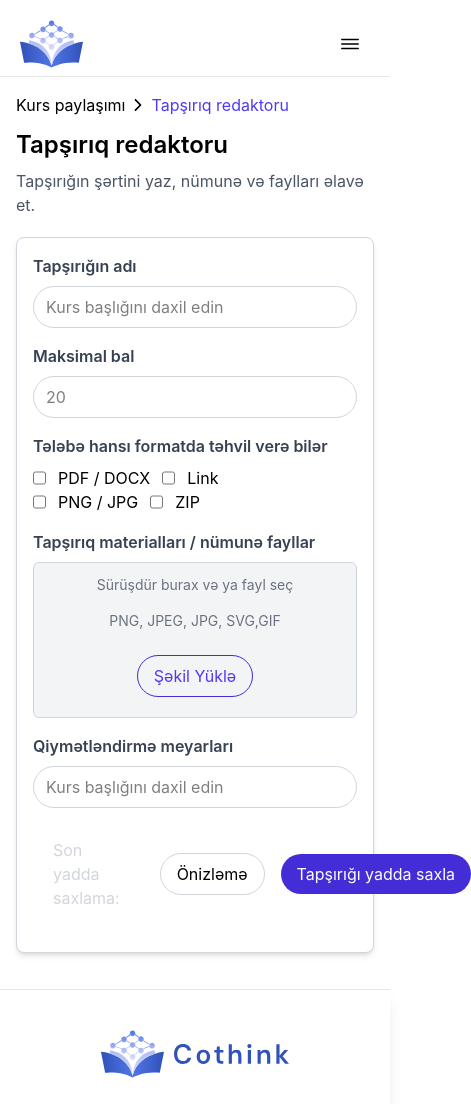
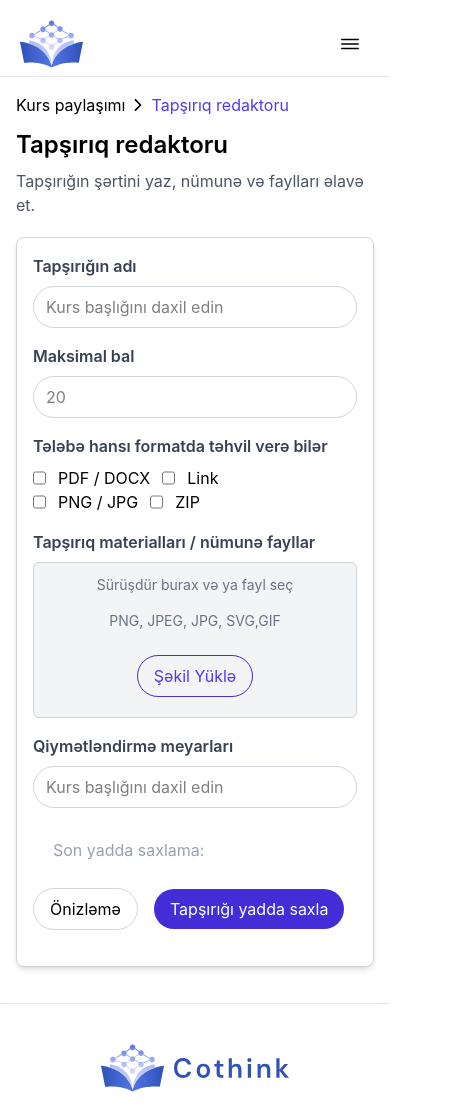
Before and after one commit to cothinkaz/cothink, a React (Vite) app: page /courses/share/exercise in a window 390 px wide. Shown: the top 1104 px of the page, 471 px wide, since content can reach past the window. Built offline with nearby package versions, Linux system fonts and the light colour scheme.

Commit message:
'updated'

```diff
--- a/src/components/CourseExercise.jsx
+++ b/src/components/CourseExercise.jsx
@@ -66,14 +66,13 @@ const CourseExercise =()=>{
                     <label htmlFor="courseTitle" className="block text-gray-700 font-semibold mb-2">Qiymətləndirmə meyarları</label>
                     <input type="text" id="courseTitle" className="w-full border border-gray-300 rounded-full p-2 pl-3 focus:outline-none focus:ring-2 focus:ring-blue-500" placeholder="Kurs başlığını daxil edin" value={courseTitle} onChange={(e) => setCourseTitle(e.target.value)} />
                 </div>
-               <div className='flex items-center justify-between mt-6 mb-5 gap-5'>
+               <div className='md:flex md:flex-row flex-col items-center justify-between mt-6 mb-5 gap-5'>
 
-      <p className="cursor-pointer text-gray-300 px-5 py-1.5 " >Son yadda saxlama:</p>
+      <p className="cursor-pointer text-gray-400 px-5 py-1.5">Son yadda saxlama:</p>
 
 
     <div className="ml-auto flex items-center gap-4 mt-5 mb-5">
                <button  className=" whitespace-nowrap cursor-pointer border border-gray-300 px-4 py-2 rounded-full">Önizləmə</button>
-
                       <button className="whitespace-nowrap  cursor-pointer bg-indigo-700 text-white px-4 py-2 rounded-full hover:bg-blue-600" >Tapşırığı yadda saxla</button>
            </div>
               </div>
```
